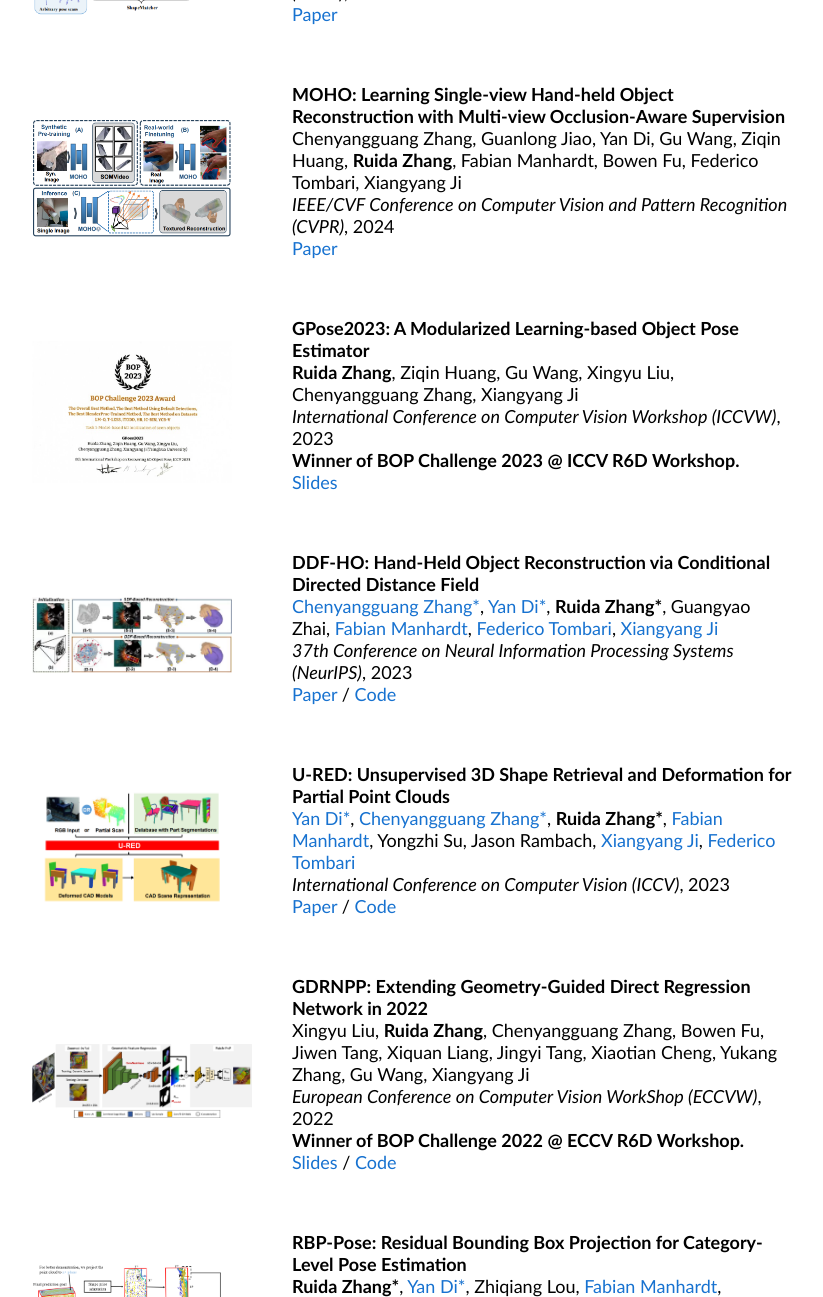
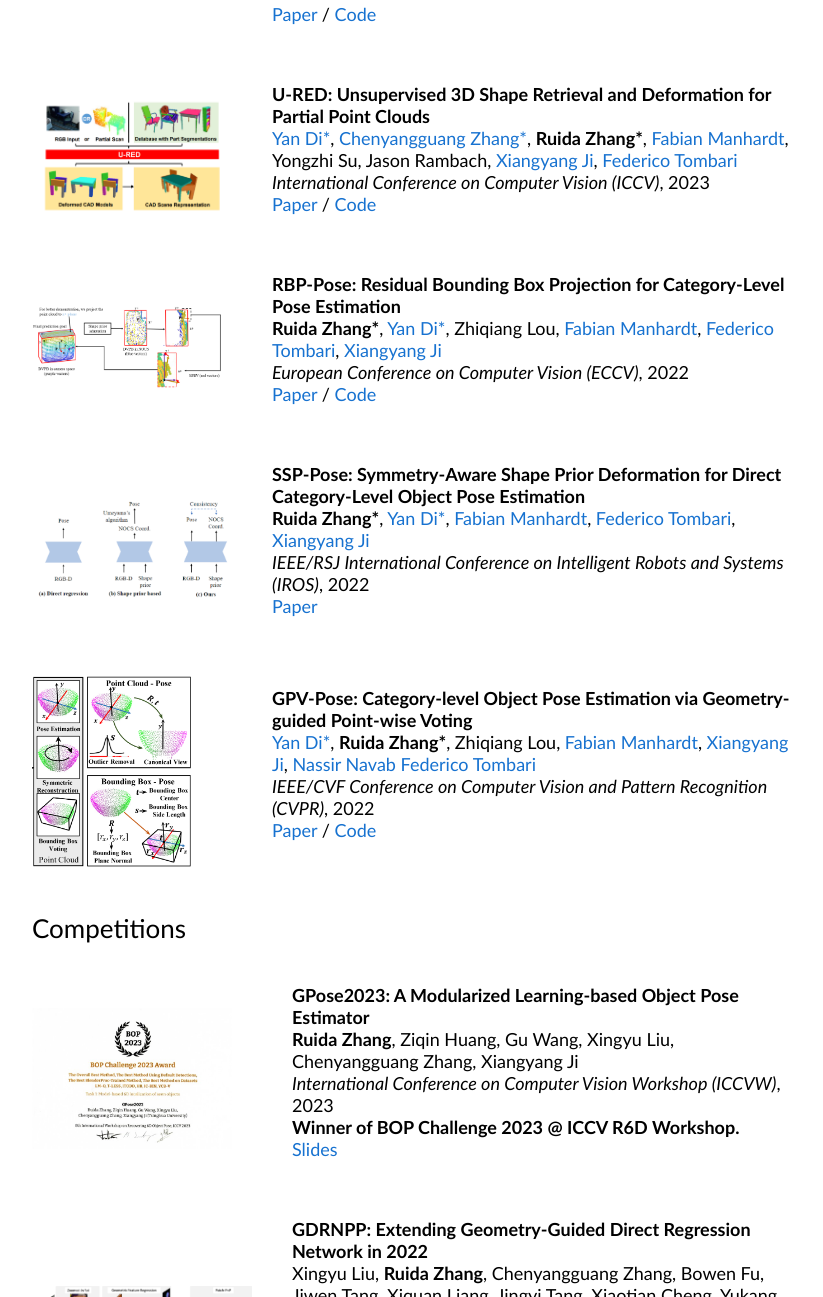
Before and after one commit to lolrudy/lolrudy.github.io, a plain HTML site: page index.html in a window 1280 px wide. Shown: the part 1503-2800 px from the top of the page, without its empty margins (228-1051 px from the left). Drawn offline with Linux system fonts and the light colour scheme.

Commit message:
update 11/18 2

```diff
--- a/index.html
+++ b/index.html
@@ -63,7 +63,7 @@
           <heading>News</heading>
           <ul>
             <li>
-              [2024.07] Joined <a href="https://www.comp.nus.edu.sg/~leegh/">CVRP lab</a> of NUS as a visiting student
+              [2024.09] Joined <a href="https://www.comp.nus.edu.sg/~leegh/">CVRP lab</a> of NUS as a visiting student
               supervised by Gim Hee Lee.
             </li>
             <li>
@@ -94,7 +94,7 @@
             <tbody>
               <tr>
                 <td style="padding:20px;width:100%;vertical-align:middle">
-                  <heading>Publications</heading>
+                  <heading>Selected Publications</heading>
 
                 </td>
               </tr>
@@ -114,11 +114,12 @@
                   </papertitle>
                   <br>
                   <b>Ruida Zhang</b>,
-                  Ziqin Huang, Gu Wang, Chenyangguang Zhang, Yan Di, Xingxing Zuo, Jiwen Tang, and Xiangyang Ji
+                  Ziqin Huang, Gu Wang, Chenyangguang Zhang, Yan Di, Xingxing Zuo, Jiwen Tang, Xiangyang Ji
                   <br>
                   <em>European Conference on Computer Vision (ECCV)</em>, 2024
                   <br>
-                  <a href="https://arxiv.org/pdf/2403.10099.pdf">Paper</a>
+                  <a href="https://arxiv.org/pdf/2403.10099.pdf">Paper</a> / <a
+                    href="https://github.com/lolrudy/LaPose">Code</a>
                   <p></p>
                 </td>
               </tr>
@@ -136,11 +137,12 @@
                   <br>
                   <em>IEEE/CVF Conference on Computer Vision and Pattern Recognition (CVPR)</em>, 2024
                   <br>
-                  <a href="https://arxiv.org/pdf/2403.10099.pdf">Paper</a>
+                  <a href="https://arxiv.org/pdf/2403.10099.pdf">Paper</a> / <a
+                    href="https://github.com/lolrudy/KP-RED">Code</a>
                   <p></p>
                 </td>
               </tr>
-              <tr onmouseout="malle_stop()" onmouseover="malle_start()">
+              <!-- <tr onmouseout="malle_stop()" onmouseover="malle_start()">
                 <td style="padding:20px;width:25%;vertical-align:middle">
                   <img src='images/shapematcher.png' width="200">
                 </td>
@@ -157,8 +159,8 @@
                   <a href="https://arxiv.org/abs/2311.11106">Paper</a>
                   <p></p>
                 </td>
-              </tr>
-              <tr onmouseout="malle_stop()" onmouseover="malle_start()">
+              </tr> -->
+              <!-- <tr onmouseout="malle_stop()" onmouseover="malle_start()">
                 <td style="padding:20px;width:25%;vertical-align:middle">
                   <img src='images/moho.png' width="200">
                 </td>
@@ -175,29 +177,7 @@
                   <a href="https://arxiv.org/abs/2310.11696">Paper</a>
                   <p></p>
                 </td>
-              </tr>
-              <tr onmouseout="malle_stop()" onmouseover="malle_start()">
-                <td style="padding:20px;width:25%;vertical-align:middle">
-                  <img src='images/gpose.jpg' width="200">
-                </td>
-                <td style="padding:20px;width:75%;vertical-align:middle">
-                  <papertitle>
-                    GPose2023: A Modularized Learning-based Object Pose Estimator
-                  </papertitle>
-                  <br>
-                  <b>Ruida Zhang</b>,
-                  Ziqin Huang, Gu Wang, Xingyu Liu,
-                  Chenyangguang Zhang,
-                  Xiangyang Ji
-                  <br>
-                  <em>International Conference on Computer Vision Workshop (ICCVW)</em>, 2023
-                  <br>
-                  <b>Winner of BOP Challenge 2023 @ ICCV R6D Workshop. </b>
-                  <br>
-                  <a href="https://zhangcyg.github.io/figs/GPose_ICCV23.pdf">Slides</a>
-                  <p></p>
-                </td>
-              </tr>
+              </tr> -->
               <tr onmouseout="malle_stop()" onmouseover="malle_start()">
                 <td style="padding:20px;width:25%;vertical-align:middle">
                   <img src='images/ddfho.png' width="200">
@@ -244,29 +224,6 @@
                   <a href="https://arxiv.org/abs/2308.06383">Paper</a>
                   /
                   <a href="https://github.com/ZhangCYG/U-RED">Code</a>
-                  <p></p>
-                </td>
-              </tr>
-              <tr onmouseout="malle_stop()" onmouseover="malle_start()">
-                <td style="padding:20px;width:25%;vertical-align:middle">
-                  <img src='images/gdrnpp.png' width="220">
-                </td>
-                <td style="padding:20px;width:75%;vertical-align:middle">
-                  <papertitle>GDRNPP: Extending Geometry-Guided Direct Regression Network in 2022
-                  </papertitle>
-                  <br>
-                  Xingyu Liu,
-                  <b>Ruida Zhang</b>,
-                  Chenyangguang Zhang, Bowen Fu, Jiwen Tang, Xiquan Liang, Jingyi Tang, Xiaotian Cheng, Yukang
-                  Zhang, Gu Wang, Xiangyang Ji
-                  <br>
-                  <em>European Conference on Computer Vision WorkShop (ECCVW)</em>, 2022
-                  <br>
-                  <b>Winner of BOP Challenge 2022 @ ECCV R6D Workshop.</b>
-                  <br>
-                  <a href="https://cmp.felk.cvut.cz/sixd/workshop_2022/slides/bop_challenge_2022_results.pdf">Slides</a>
-                  /
-                  <a href="https://github.com/shanice-l/gdrnpp_bop2022">Code</a>
                   <p></p>
                 </td>
               </tr>
@@ -351,6 +308,69 @@
 
             </tbody>
           </table>
+
+          <table
+            style="width:100%;border:0px;border-spacing:0px;border-collapse:separate;margin-right:auto;margin-left:auto;">
+            <tbody>
+              <tr>
+                <td style="padding:20px;width:100%;vertical-align:middle">
+                  <heading>Competitions</heading>
+
+                </td>
+              </tr>
+            </tbody>
+          </table>
+          <table
+            style="width:100%;border:0px;border-spacing:0px;border-collapse:separate;margin-right:auto;margin-left:auto;">
+            <tbody>
+              <tr onmouseout="malle_stop()" onmouseover="malle_start()">
+                <td style="padding:20px;width:25%;vertical-align:middle">
+                  <img src='images/gpose.jpg' width="200">
+                </td>
+                <td style="padding:20px;width:75%;vertical-align:middle">
+                  <papertitle>
+                    GPose2023: A Modularized Learning-based Object Pose Estimator
+                  </papertitle>
+                  <br>
+                  <b>Ruida Zhang</b>,
+                  Ziqin Huang, Gu Wang, Xingyu Liu,
+                  Chenyangguang Zhang,
+                  Xiangyang Ji
+                  <br>
+                  <em>International Conference on Computer Vision Workshop (ICCVW)</em>, 2023
+                  <br>
+                  <b>Winner of BOP Challenge 2023 @ ICCV R6D Workshop. </b>
+                  <br>
+                  <a href="https://zhangcyg.github.io/figs/GPose_ICCV23.pdf">Slides</a>
+                  <p></p>
+                </td>
+              </tr>
+              <tr onmouseout="malle_stop()" onmouseover="malle_start()">
+                <td style="padding:20px;width:25%;vertical-align:middle">
+                  <img src='images/gdrnpp.png' width="220">
+                </td>
+                <td style="padding:20px;width:75%;vertical-align:middle">
+                  <papertitle>GDRNPP: Extending Geometry-Guided Direct Regression Network in 2022
+                  </papertitle>
+                  <br>
+                  Xingyu Liu,
+                  <b>Ruida Zhang</b>,
+                  Chenyangguang Zhang, Bowen Fu, Jiwen Tang, Xiquan Liang, Jingyi Tang, Xiaotian Cheng, Yukang
+                  Zhang, Gu Wang, Xiangyang Ji
+                  <br>
+                  <em>European Conference on Computer Vision WorkShop (ECCVW)</em>, 2022
+                  <br>
+                  <b>Winner of BOP Challenge 2022 @ ECCV R6D Workshop.</b>
+                  <br>
+                  <a href="https://cmp.felk.cvut.cz/sixd/workshop_2022/slides/bop_challenge_2022_results.pdf">Slides</a>
+                  /
+                  <a href="https://github.com/shanice-l/gdrnpp_bop2022">Code</a>
+                  <p></p>
+                </td>
+              </tr>
+
+            </tbody>
+          </table>
         </td>
       </tr>
   </table>
```
